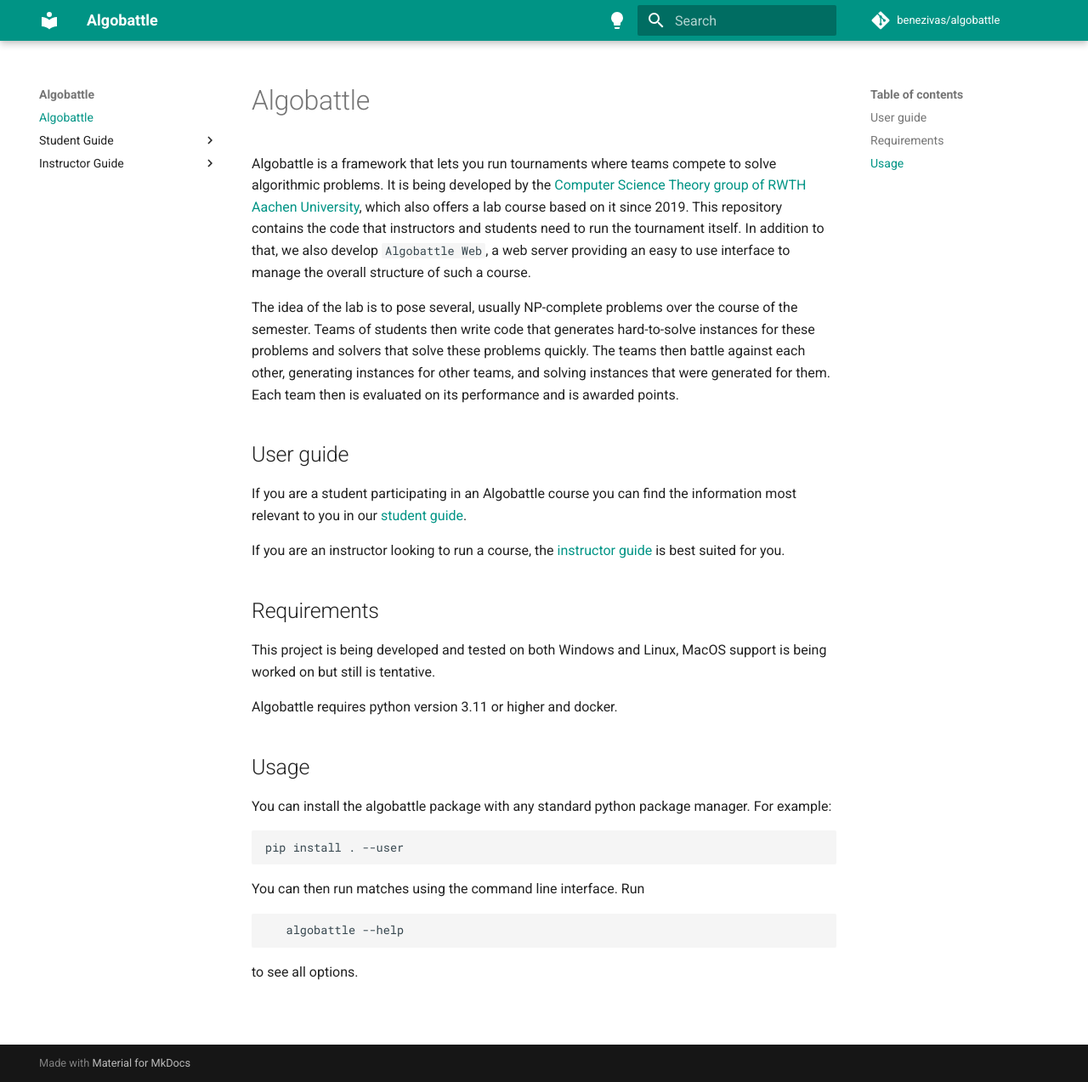
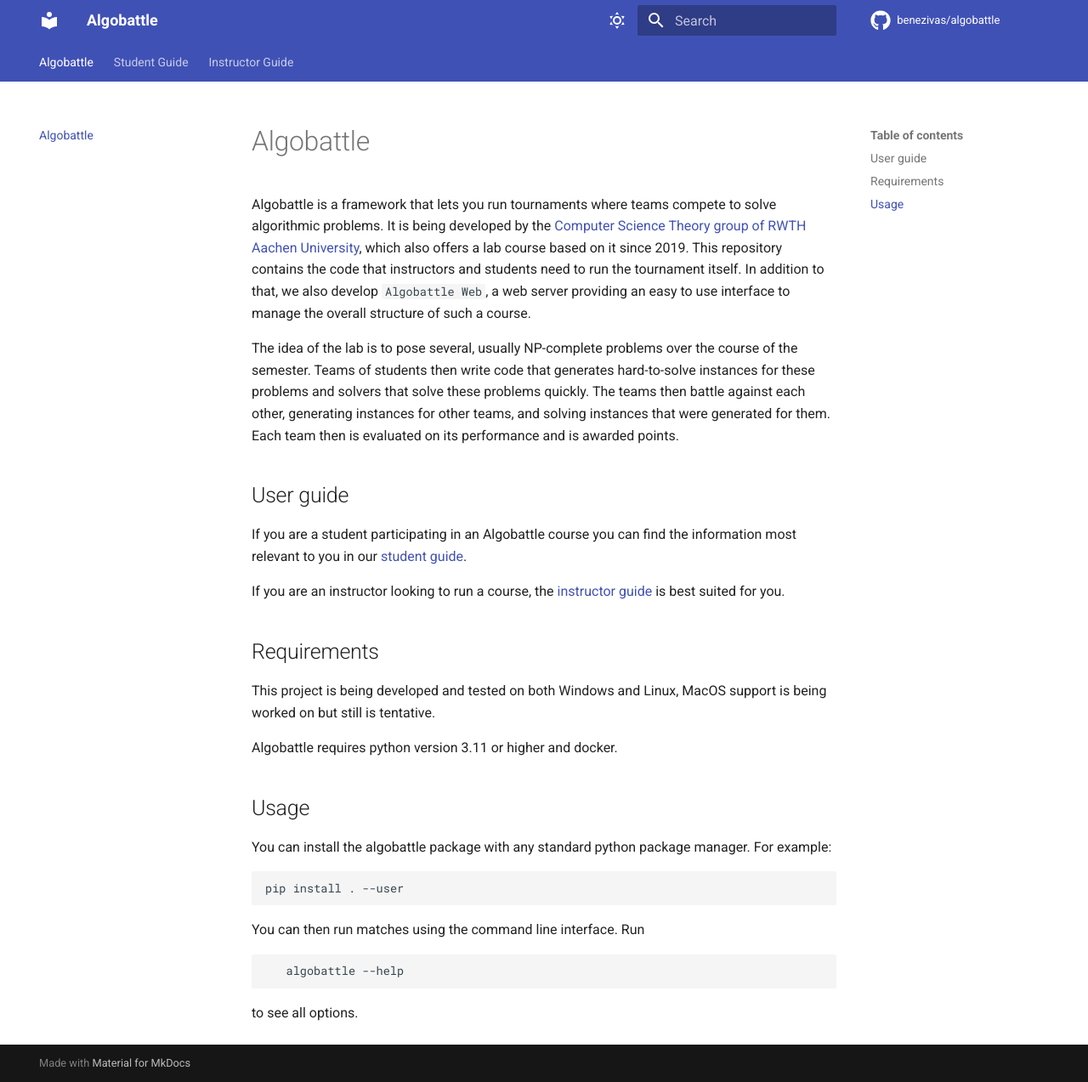
Before and after one commit to Benezivas/algobattle, an MkDocs documentation site: the page built from docs/index.md, in a window 1280 px wide and 1273 px high. Shown: the whole window at 85% size. Built offline with MkDocs 1.6.1 and Material for MkDocs 9.7.7, drawn with Linux system fonts in a browser that asks for light colours; comment, search, counter and statistics services are not loaded.

Commit message:
update mkdocs config

```diff
--- a/mkdocs.yml
+++ b/mkdocs.yml
@@ -3,36 +3,53 @@ site_description: Algobattle framework, an interactive, easy to use computer sci
 repo_name: benezivas/algobattle
 repo_url: https://github.com/Benezivas/algobattle
 edit_uri: ""
+
 plugins:
   - search
+
 theme:
   name: material
+
+  icon:
+    repo: fontawesome/brands/github
+
   palette:
   - media: '(prefers-color-scheme: light)'
     scheme: default
-    primary: teal
+    primary: indigo
     accent: amber
     toggle:
-      icon: material/lightbulb
-      name: Switch to light mode
+      icon: material/weather-sunny
+      name: Switch to dark mode
+
   - media: '(prefers-color-scheme: dark)'
     scheme: slate
-    primary: teal
+    primary: indigo
     accent: amber
     toggle:
-      icon: material/lightbulb-outline
-      name: Switch to dark mode
+      icon: material/weather-night
+      name: Switch to light mode
+
   features:
-  - search.suggest
-  - search.highlight
-  - content.tabs.link
+    - navigation.instant
+    - navigation.tabs
+    - navigation.sections
+    - navigation.indexes
+    - navigation.top
+    - toc.follow
+    - search.suggest
+    - search.highlight
+    - search.share
+    - content.tabs.link
   language: en
+
 nav:
   - Algobattle: index.md
   - Student Guide:
     - student/index.md
   - Instructor Guide:
     - instructor/index.md
+
 markdown_extensions:
   - toc:
       permalink: true
@@ -42,7 +59,9 @@ markdown_extensions:
   - pymdownx.blocks.tab:
       alternate_style: true
   - pymdownx.blocks.admonition
+
 extra_css:
   - css/termynal.css
+
 extra_javascript:
   - js/termynal.js
```
